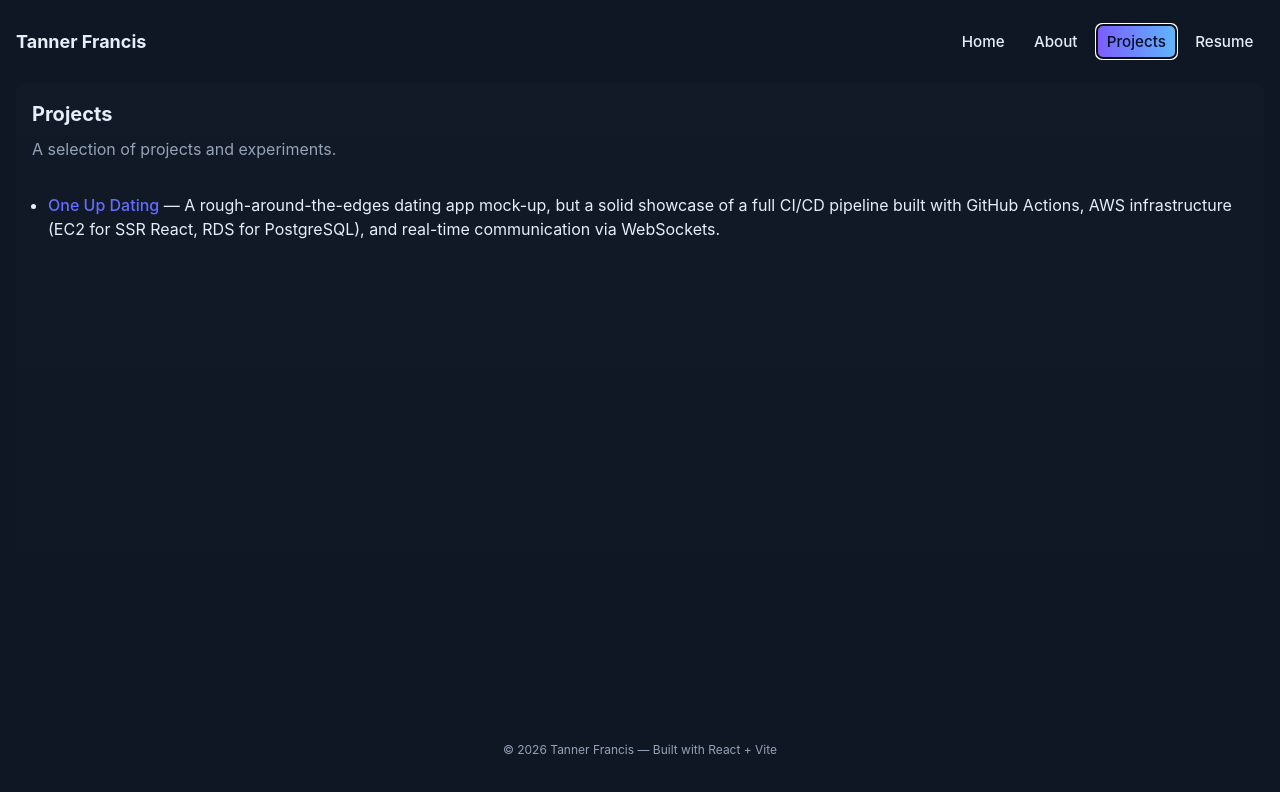
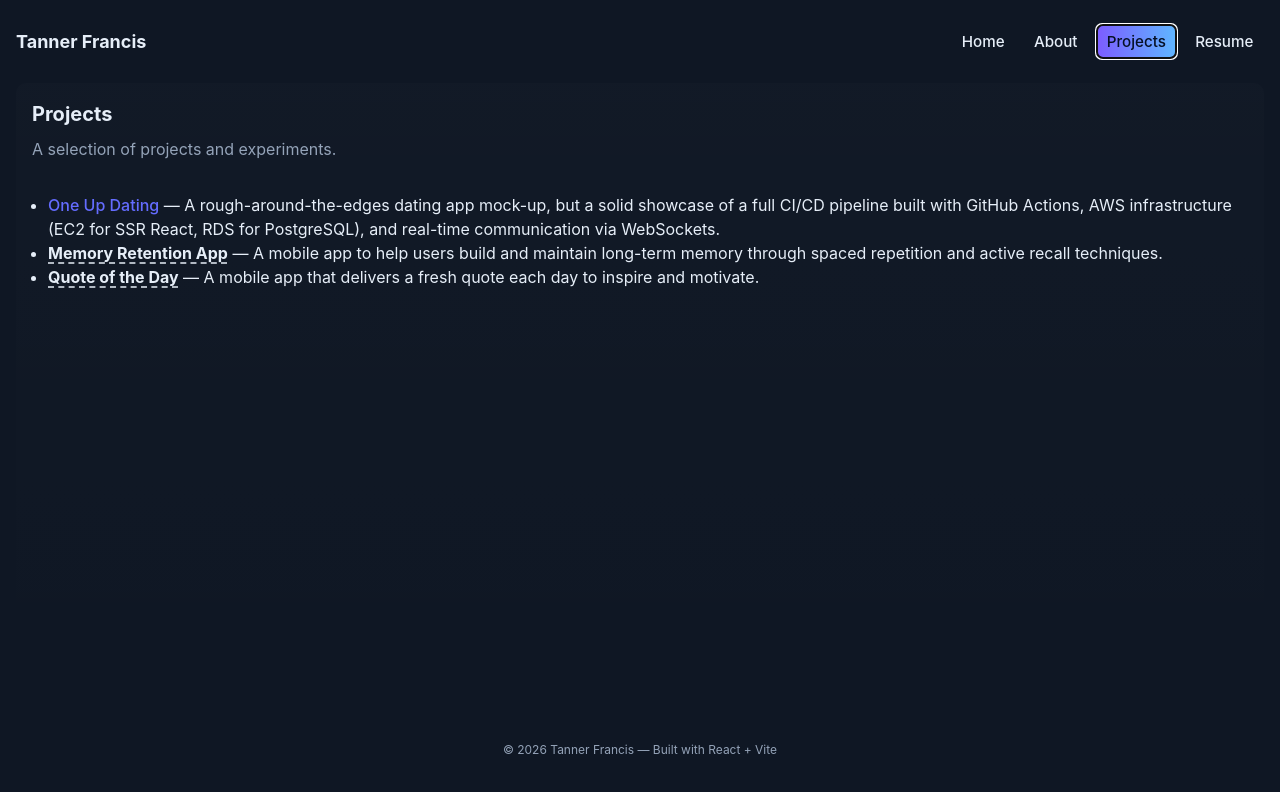
Before and after one commit to Financ3/portfolio, a React (Vite) app in the folder portfolio/: page / in a window 1280 px wide. Both pictures are taken after a click on the button "Projects". Shown: the top 792 px of the page. Built offline with nearby package versions, Linux system fonts and the light colour scheme.

Commit message:
added tooltips to new projects

```diff
--- a/portfolio/src/App.css
+++ b/portfolio/src/App.css
@@ -52,6 +52,11 @@ body{margin:0;display:flex;flex-direction:column;min-height:100vh;font-family:In
   .hamburger{display:none}
 }
 
+/* Tooltip */
+.tooltip-wrap{position:relative;cursor:default;text-decoration:underline;text-decoration-style:dashed;text-underline-offset:3px}
+.tooltip-wrap::after{content:attr(data-tooltip);position:absolute;bottom:calc(100% + 6px);left:50%;transform:translateX(-50%);background:var(--card);color:var(--text);padding:0.3rem 0.65rem;border-radius:6px;font-size:0.8rem;white-space:pre;opacity:0;pointer-events:none;transition:opacity 140ms;border:1px solid rgba(255,255,255,0.1);z-index:10;font-weight:400}
+.tooltip-wrap:hover::after,.tooltip-wrap.tip-open::after{opacity:1}
+
 /* PDF preview styles */
 .pdf-container{width:100%;max-width:100%;overflow:auto;border-radius:8px;flex:1;min-height:0;display:flex;flex-direction:column}
 .pdf-embed{display:block;width:100%;flex:1;border:0;min-height:400px}
--- a/portfolio/src/pages/Projects.tsx
+++ b/portfolio/src/pages/Projects.tsx
@@ -1,4 +1,20 @@
+import { useState } from 'react'
 
+const COMING_SOON = 'Link coming soon\nPending app store approval'
+
+function Tip({ children }: { children: React.ReactNode }) {
+  const [open, setOpen] = useState(false)
+  return (
+    <span
+      className={'tooltip-wrap' + (open ? ' tip-open' : '')}
+      data-tooltip={COMING_SOON}
+      onClick={() => setOpen(o => !o)}
+      onMouseLeave={() => setOpen(false)}
+    >
+      {children}
+    </span>
+  )
+}
 
 export default function Projects() {
   return (
@@ -16,6 +32,15 @@ export default function Projects() {
           built with GitHub Actions, AWS infrastructure (EC2 for SSR React, RDS for
           PostgreSQL), and real-time communication via WebSockets.
         </li>
+        <li>
+          <strong><Tip>Memory Retention App</Tip></strong>{" "}
+          — A mobile app to help users build and maintain long-term memory through spaced repetition
+          and active recall techniques.
+        </li>
+        <li>
+          <strong><Tip>Quote of the Day</Tip></strong>{" "}
+          — A mobile app that delivers a fresh quote each day to inspire and motivate.
+        </li>
       </ul>
     </section>
   )
```
